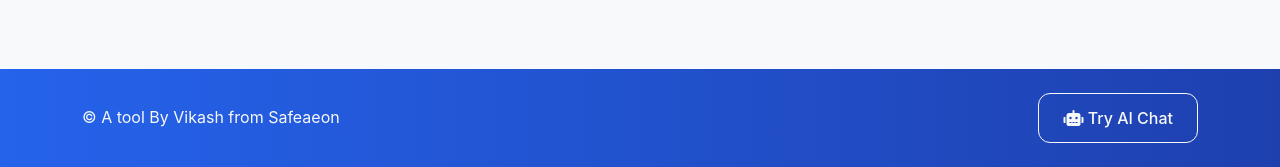
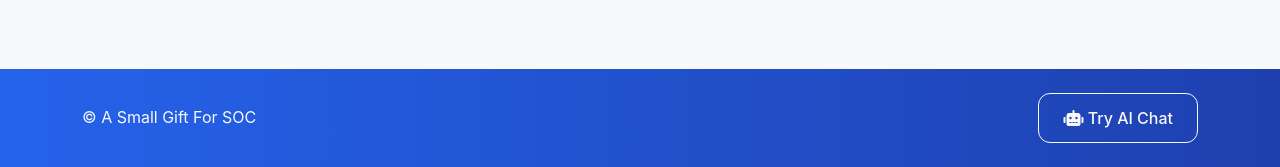
Before and after one commit to Marseonrabbit/SR2000, a Flask app: page /bulk_upload in a window 1280 px wide. Shown: the part 633-800 px from the top of the page. Run offline with Flask 3, Linux system fonts and the light colour scheme; some libraries are stand-ins or nearby versions.

Commit message:
Update base.html

```diff
--- a/templates/base.html
+++ b/templates/base.html
@@ -73,7 +73,7 @@
         <div class="container">
             <div class="row align-items-center">
                 <div class="col-md-6 text-center text-md-start">
-                    <span class="text-light">© A tool By Vikash from Safeaeon</span>
+                    <span class="text-light">© A Small Gift For SOC</span>
                 </div>
                 <div class="col-md-6 text-center text-md-end">
                     <a href="https://lambda.chat" target="_blank" class="btn btn-outline-light">
```
